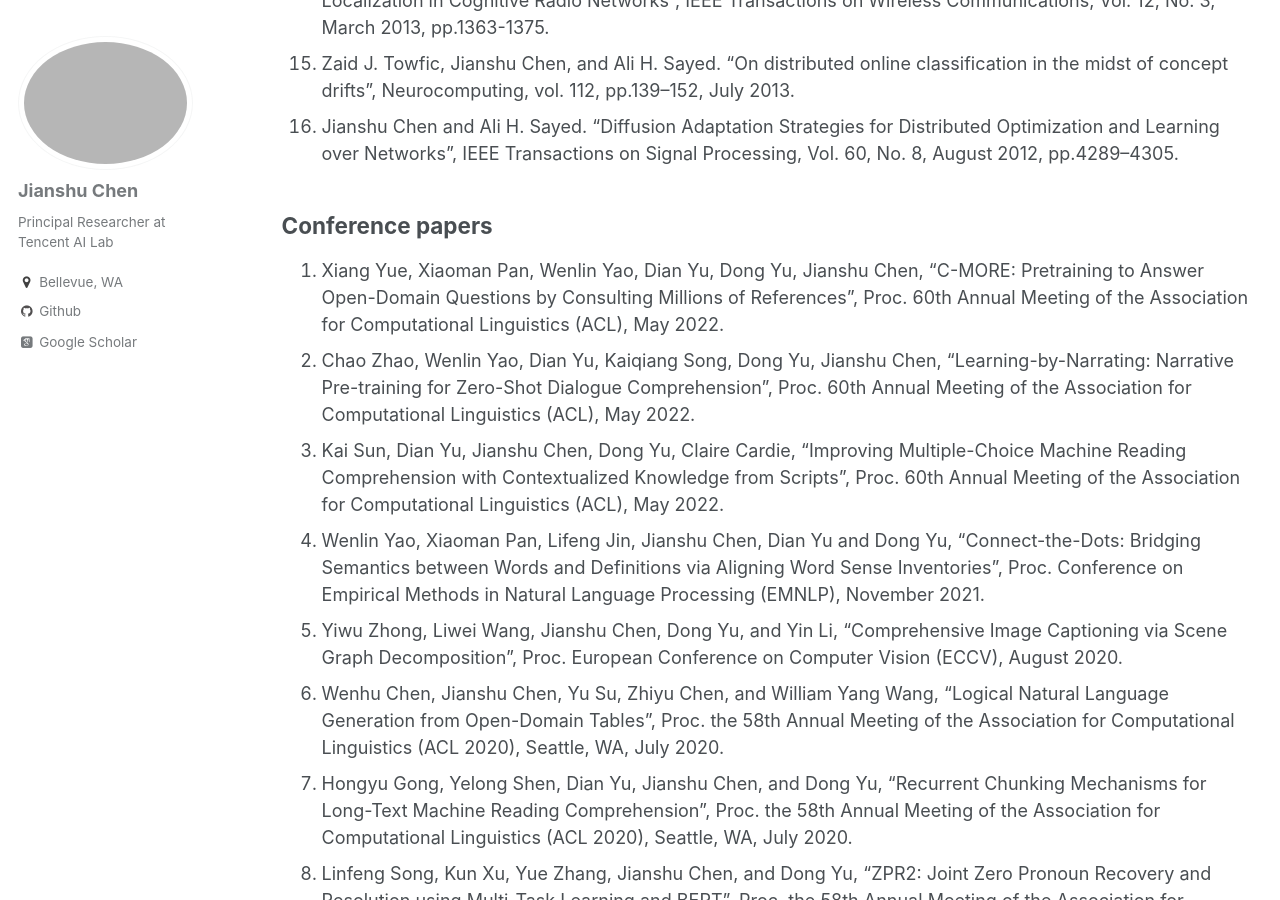
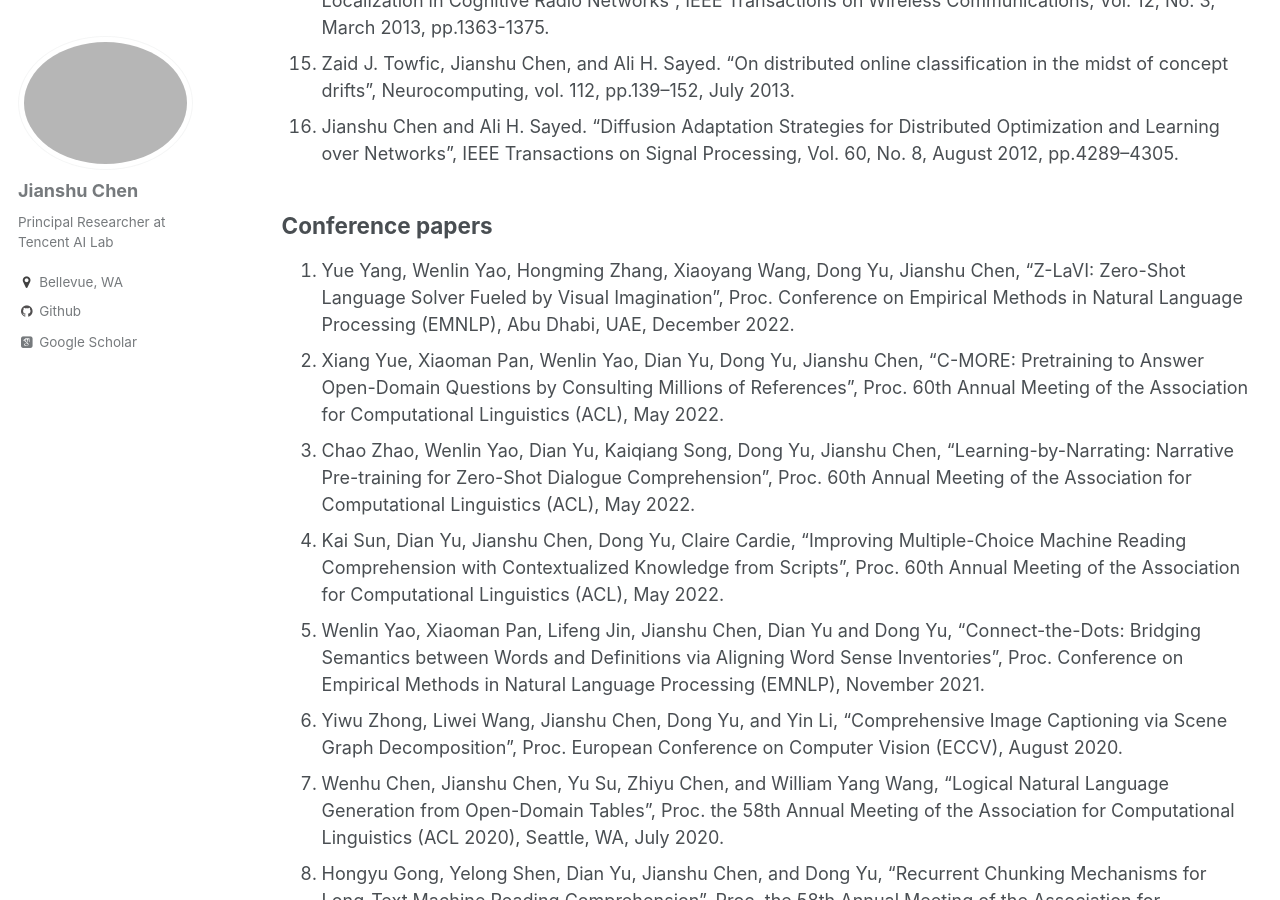
Before and after one commit to chenjianshu/chenjianshu.github.io, a Jekyll site: the page built from _pages/publications.md, in a window 1280 px wide and 900 px high, scrolled down 1257 px. Built offline with Jekyll 4.4.1, drawn with Linux system fonts in a browser that asks for light colours; some web fonts are replaced.

Commit message:
update publication

```diff
--- a/_pages/publications.md
+++ b/_pages/publications.md
@@ -24,6 +24,7 @@ author_profile: true
 1. Jianshu Chen and Ali H. Sayed. “Diffusion Adaptation Strategies for Distributed Optimization and Learning over Networks”, IEEE Transactions on Signal Processing, Vol. 60, No. 8, August 2012, pp.4289–4305.
 
 ## Conference papers ##
+1. Yue Yang, Wenlin Yao, Hongming Zhang, Xiaoyang Wang, Dong Yu, Jianshu Chen, “Z-LaVI: Zero-Shot Language Solver Fueled by Visual Imagination”, Proc. Conference on Empirical Methods in Natural Language Processing (EMNLP), Abu Dhabi, UAE, December 2022.
 1. Xiang Yue, Xiaoman Pan, Wenlin Yao, Dian Yu, Dong Yu, Jianshu Chen, “C-MORE: Pretraining to Answer Open-Domain Questions by Consulting Millions of References”, Proc. 60th Annual Meeting of the Association for Computational Linguistics (ACL), May 2022.
 1. Chao Zhao, Wenlin Yao, Dian Yu, Kaiqiang Song, Dong Yu, Jianshu Chen, “Learning-by-Narrating: Narrative Pre-training for Zero-Shot Dialogue Comprehension”, Proc. 60th Annual Meeting of the Association for Computational Linguistics (ACL), May 2022.
 1. Kai Sun, Dian Yu, Jianshu Chen, Dong Yu, Claire Cardie, “Improving Multiple-Choice Machine Reading Comprehension with Contextualized Knowledge from Scripts”, Proc. 60th Annual Meeting of the Association for Computational Linguistics (ACL), May 2022.
```
